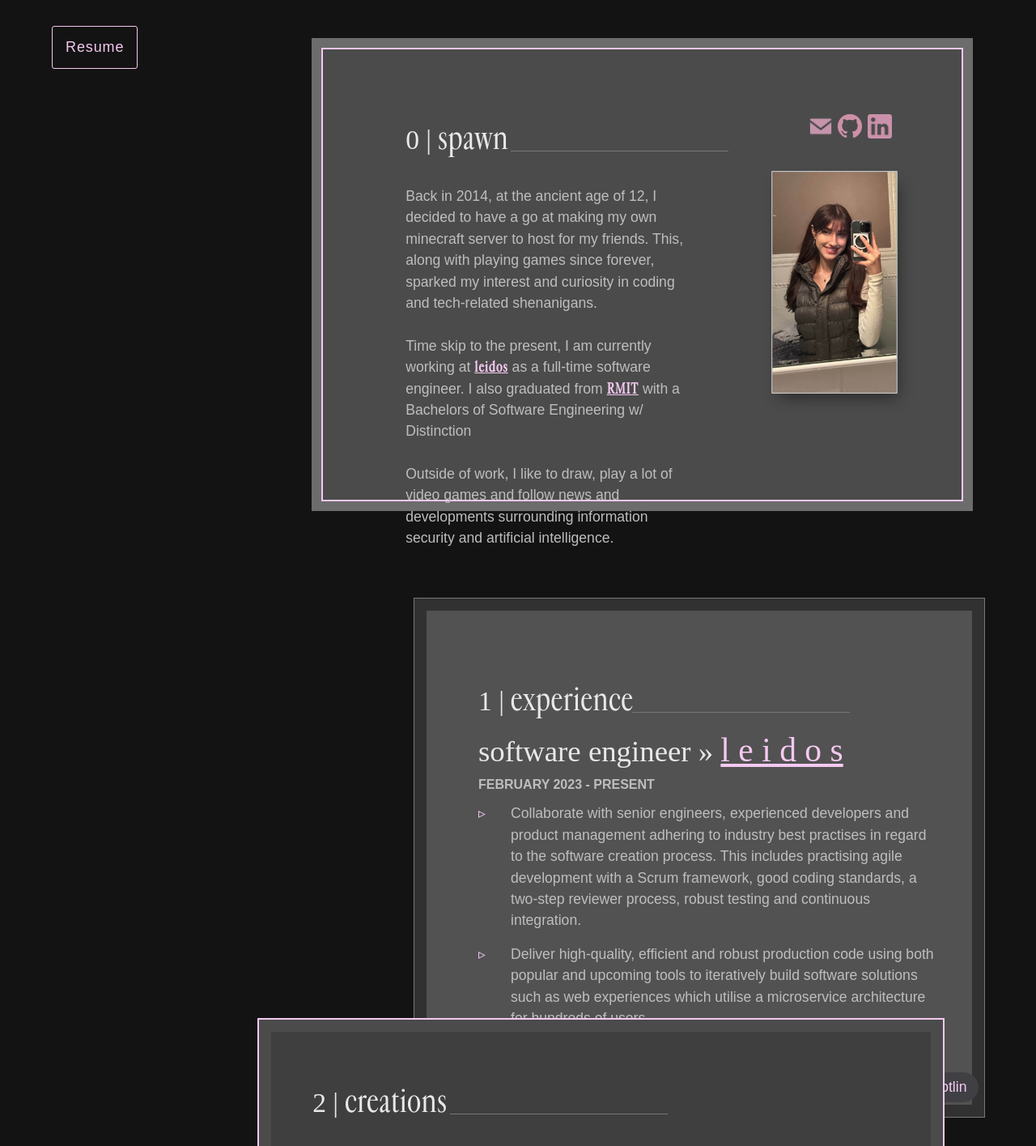
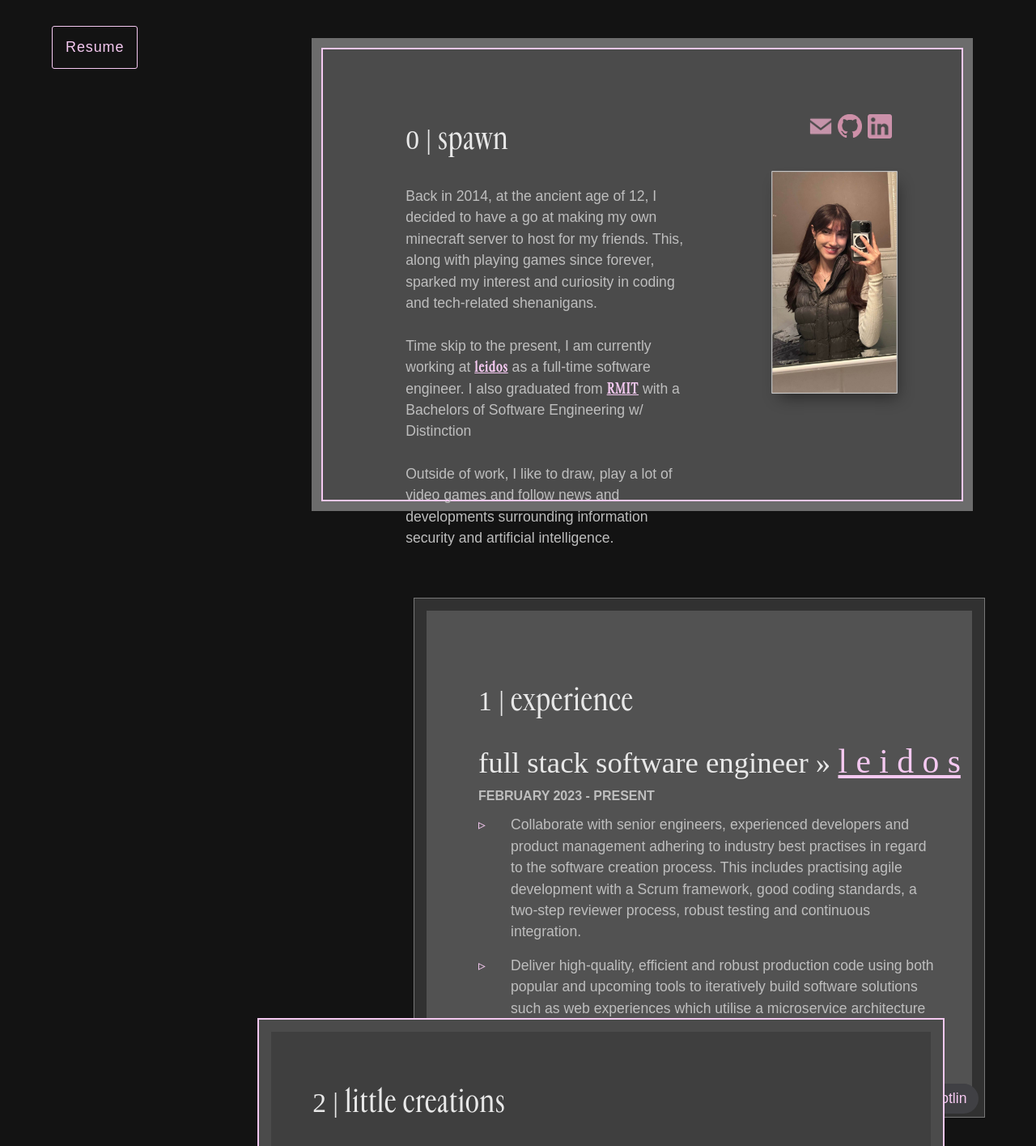
Before and after one commit to AriadneVentura/myPortfolio, a plain HTML site: page index.html in a window 1280 px wide. Shown: the part 501-1916 px from the top of the page at 81% size. Drawn offline with Linux system fonts and the light colour scheme; a web font is replaced by a local one.

Commit message:
adjustments

```diff
--- a/index.html
+++ b/index.html
@@ -117,7 +117,7 @@
             <div class="expert" id="experience_box">
                 <h2 class="numbered-heading heading-font"><span class="numb">1 |</span> experience</h2>
                 <div class="content">
-                    <h3 class="heading-font">software engineer »
+                    <h3 class="heading-font">full stack software engineer »
                         <a href="https://www.leidos.com/company/global/australia" target="_blank">l e i d o s</a>
                     </h3>
                     <h5>FEBRUARY 2023 - PRESENT</h5>
@@ -158,7 +158,8 @@
 
         <section class="container reveal fade" id="creations">
             <div id="creations_box">
-                <h2 class="numbered-heading heading-font creations"><span class="numb">2 |</span> creations</h2>
+                <h2 class="numbered-heading heading-font creations"><span class="numb">2 |</span> little creations
+                </h2>
                 <div class="portfolio" data-scroll="target">
                     <div class="wrapThisAgain" id="zoom">
                         <div class="projects" id="Cursor">
--- a/stylesheets/code-files.css
+++ b/stylesheets/code-files.css
@@ -15,16 +15,6 @@
     left: 4vw;
     top: 7vh;
     position: absolute;
-}
-
-#creations_box h2::after {
-    content: "";
-    display: block;
-    width: 21vw;
-    margin-top: -15px;
-    height: 1px;
-    margin-left: 170px;
-    background-color: var(--after-heading);
 }
 
 .wrapThisAgain {
@@ -207,12 +197,6 @@
         margin-bottom: 50px;
     }
 
-    #creations_box h2::after {
-        content: none;
-        width: unset;
-        margin-left: unset;
-    }
-
     .pics {
         filter: unset;
     }
--- a/stylesheets/experience.css
+++ b/stylesheets/experience.css
@@ -11,16 +11,6 @@
     left: 5vw;
     top: 10vh;
     position: relative;
-}
-
-.expert h2::after {
-    content: "";
-    display: block;
-    width: 21vw;
-    margin-top: -15px;
-    height: 1px;
-    margin-left: 190px;
-    background-color: var(--after-heading);;
 }
 
 .content h3 {
@@ -109,10 +99,6 @@
         margin-left: 20px;
     }
 
-    .expert h2::after {
-        /*width: 35vw;*/
-        margin-top: -20px;
-    }
 }
 
 @media only screen and (max-width: 600px) {
@@ -130,13 +116,6 @@
         left: unset;
         top: unset;
         position: unset;
-    }
-
-
-    .expert h2::after {
-        content: none;
-        width: unset;
-        margin-left: unset;
     }
 
     .content h3 {
--- a/stylesheets/zpawn.css
+++ b/stylesheets/zpawn.css
@@ -32,16 +32,6 @@
     left: 8vw;
     top: 10vh;
     position: relative;
-}
-
-.zpawn h2::after {
-    content: "";
-    display: block;
-    width: 21vw;
-    margin-top: -15px;
-    height: 1px;
-    margin-left: 130px;
-    background-color: var(--after-heading);;
 }
 
 .about p {
@@ -137,11 +127,6 @@
         max-width: 85%;
     }
 
-    .zpawn h2::after {
-        width: 24vw;
-        margin-top: -20px;
-    }
-
     .zpawn .selfie {
         position: relative;
         left: -5vw;
@@ -171,12 +156,6 @@
         position: unset;
     }
 
-    .zpawn h2::after {
-        content: none;
-        width: unset;
-        margin-left: unset;
-    }
-
     .zpawn .logos {
         gap: 10px;
         top: unset;
```
